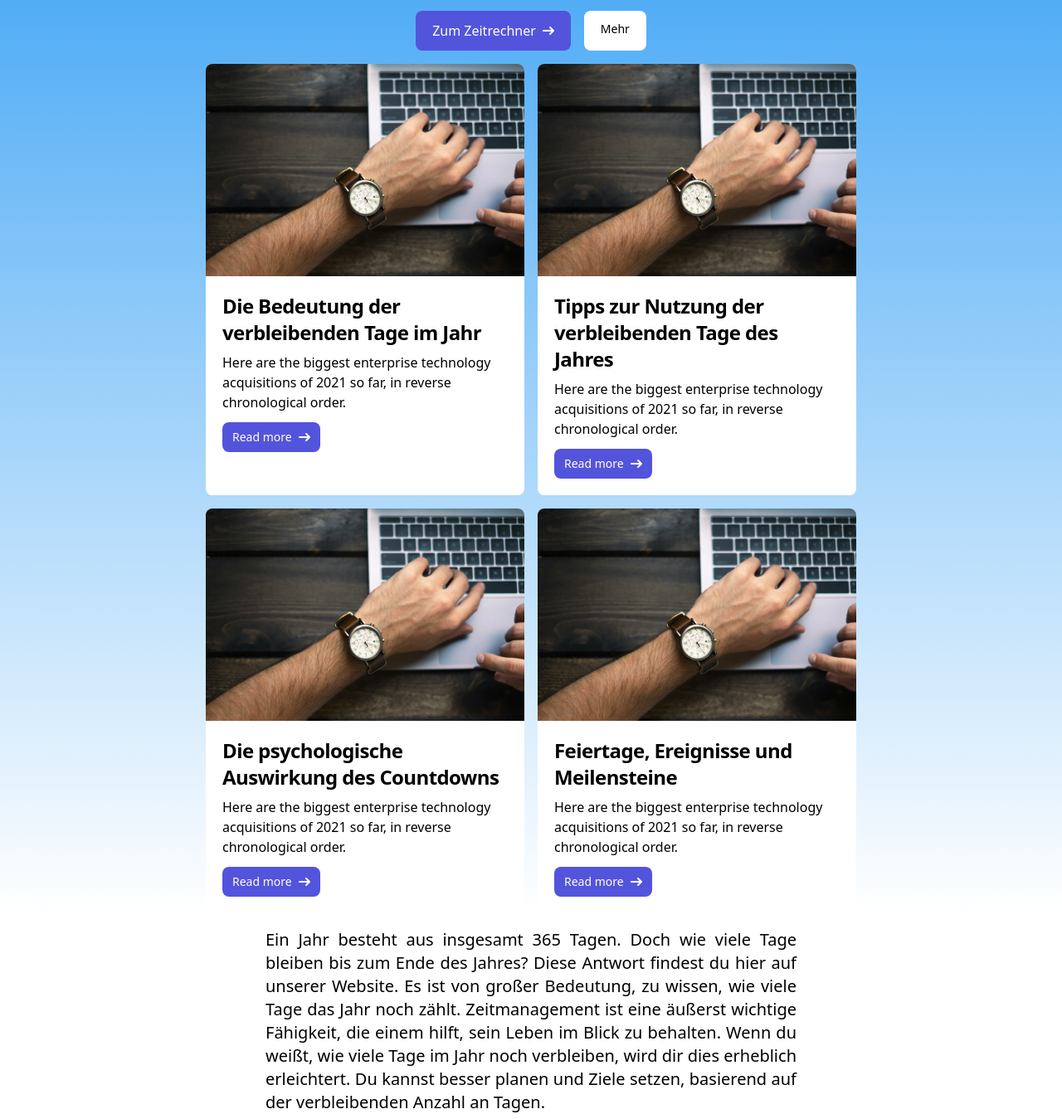
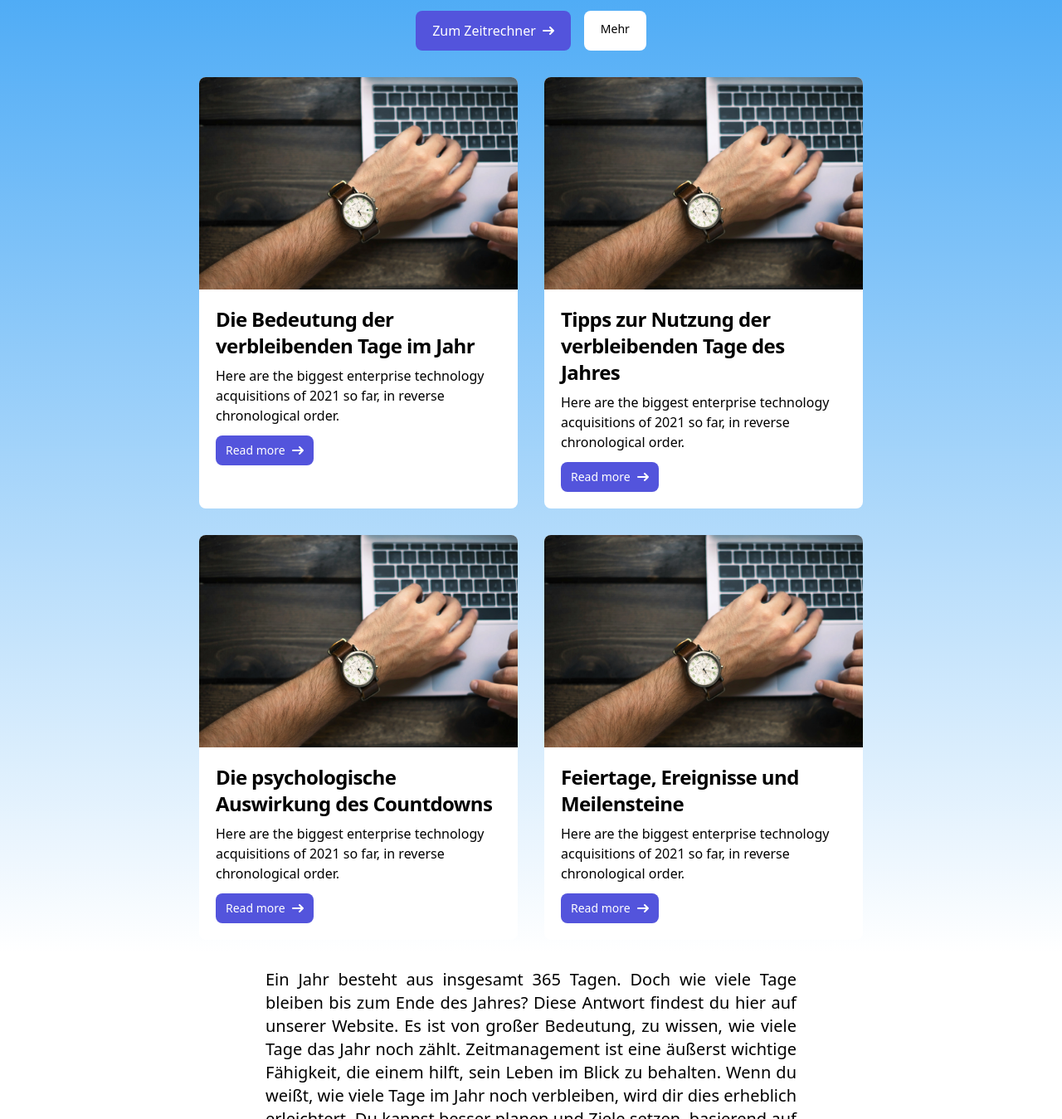
Before and after one commit to louispfeiffer/wievieletagehatdasjahrnoch, a Gatsby site: page / in a window 1280 px wide. Shown: the part 307-1656 px from the top of the page at 83% size. Built offline with nearby package versions, Linux system fonts and the light colour scheme; Gatsby itself is replaced by a stand-in of ours.

Commit message:
diiigigigigigi

```diff
--- a/src/pages/index.js
+++ b/src/pages/index.js
@@ -34,10 +34,10 @@ const IndexPage = () => {
             </a>
           </div>
 
+          <div className="flex justify-center">
+            <div className="grid sm:grid-cols-1 md:grid-cols-2">
 
-
-          <div class="flex space-x-4 justify-center">
-            <div class="max-w-sm bg-white rounded-lg hover:shadow-xl">
+              <div class="m-4 md:w-96 bg-white rounded-lg hover:shadow-xl">
                 <a href="/wie-viele-tage-hat-das-jahr-noch">
                   <img class="rounded-t-lg" src={Img} alt="Füllbild" />
                 </a>
@@ -55,7 +55,7 @@ const IndexPage = () => {
                 </div>
               </div>
 
-            <div class="max-w-sm bg-white rounded-lg hover:shadow-xl">
+              <div class="m-4 md:w-96 bg-white rounded-lg hover:shadow-xl">
                 <a href="#">
                   <img class="rounded-t-lg" src={Img} alt="Füllbild" />
                 </a>
@@ -72,10 +72,9 @@ const IndexPage = () => {
                   </a>
                 </div>
               </div>
-          </div>
 
-          <div class="flex space-x-4 justify-center mt-4">
-            <div class="max-w-sm bg-white rounded-lg hover:shadow-xl">
+
+              <div class="m-4 md:w-96 bg-white rounded-lg hover:shadow-xl">
                 <a href="#">
                   <img class="rounded-t-lg" src={Img} alt="Füllbild" />
                 </a>
@@ -93,7 +92,7 @@ const IndexPage = () => {
                 </div>
               </div>
 
-            <div class="max-w-sm bg-white rounded-lg hover:shadow-xl">
+              <div class="m-4 md:w-96 bg-white rounded-lg hover:shadow-xl">
                 <a href="#">
                   <img class="rounded-t-lg" src={Img} alt="Füllbild" />
                 </a>
@@ -110,7 +109,10 @@ const IndexPage = () => {
                   </a>
                 </div>
               </div>
+
             </div>
+          </div>
+
 
         </section>
 
```
Lines whose indentation alone changed are shown as unchanged.
